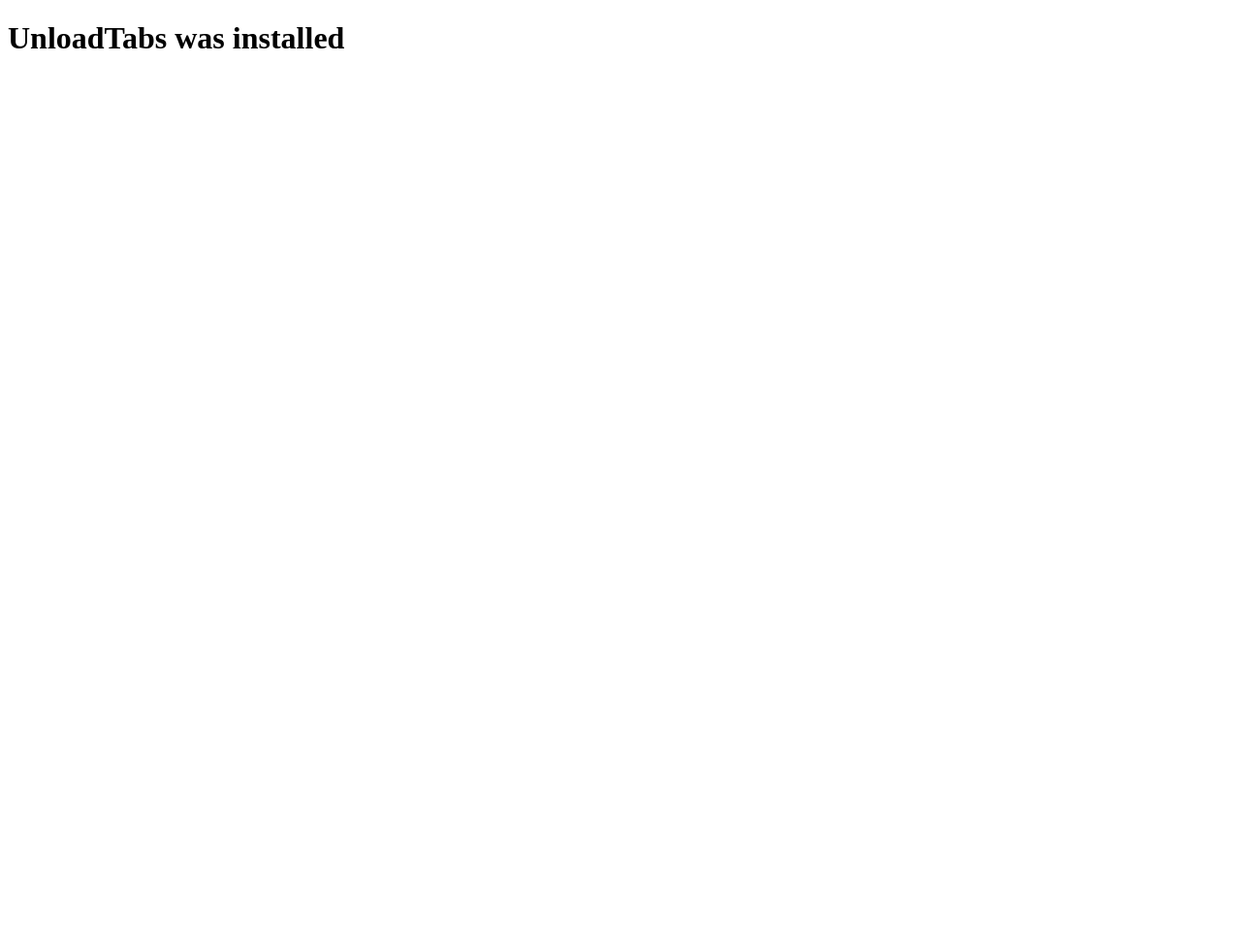
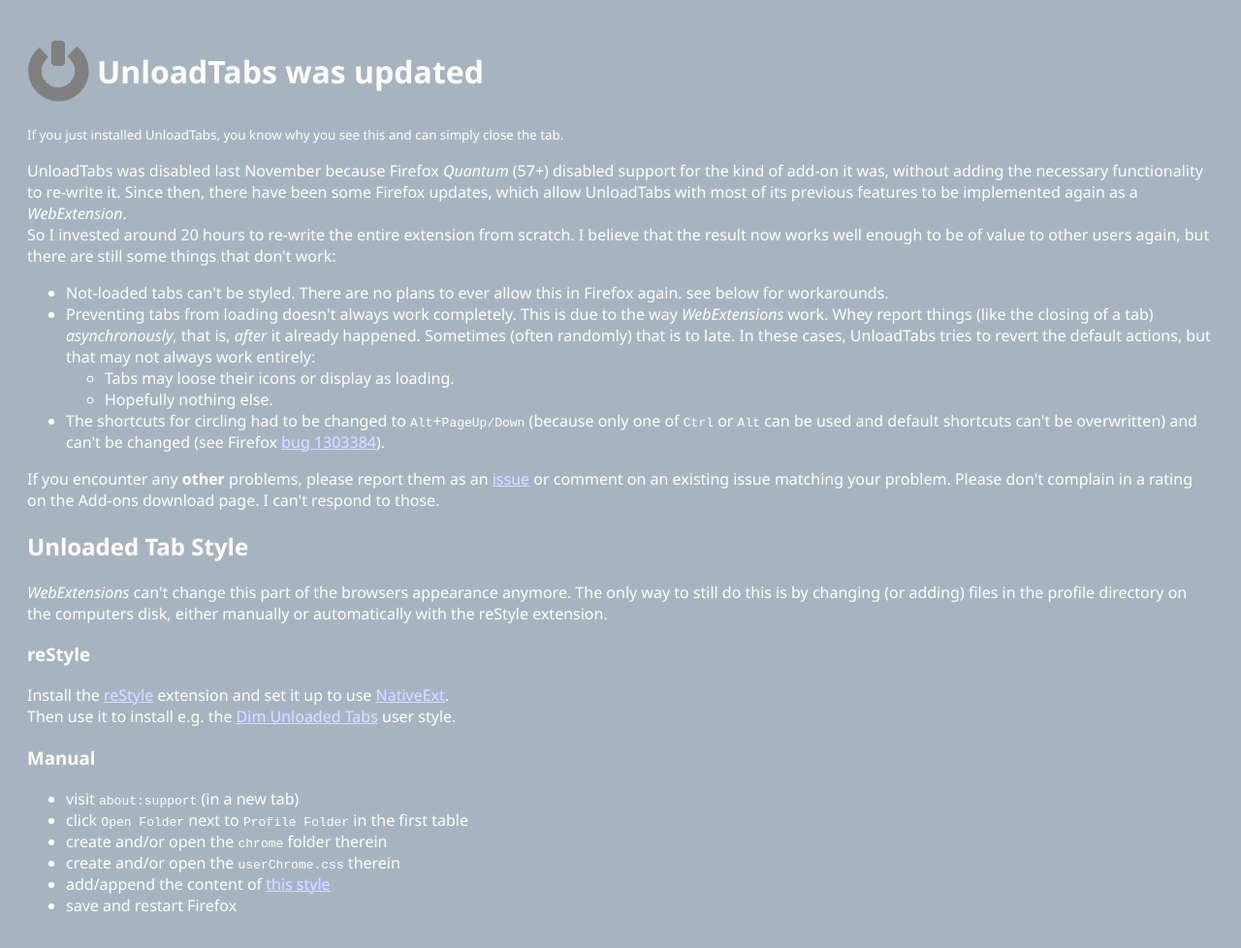
Before and after one commit to NiklasGollenstede/unload-tabs, a website: page views/installed.html in a window 1280 px wide. Shown: the whole page at 97% size. Before the commit the page ends 800 px from the top, so only its background shows below. Drawn offline with Linux system fonts and the light colour scheme.

Commit message:
documentation (3h)

```diff
--- a/background/index.js
+++ b/background/index.js
@@ -28,6 +28,8 @@
 /**
  * Interesting issues (https://bugzilla.mozilla.org/show_bug.cgi?id=<id>):
  * * [1420681]: let `Tabs.discard( , { forceDiscard:true, })`` discard tabs with 'beforeunload' handlers
+ * * [1303384]: UI for re-assigning an extension's command shortcut
+ * * [1320332]: Support overriding existing keybinding through WebExtensions (e.g. allow "Ctrl+Page(Up|Down)" or "Ctrl(+Shift)+Tab")
  */
 
 
--- a/background/tabs.js
+++ b/background/tabs.js
@@ -82,7 +82,7 @@
 
 
 // move within window
-listen(Tabs.onMoved, (id, { fromIndex: from, toIndex: to, }) => moveTab(id, fromIndex, toIndex));
+listen(Tabs.onMoved, (id, { fromIndex, toIndex, }) => moveTab(id, fromIndex, toIndex));
 function moveTab(id, from, to) {
 	debug && console.log('moveTab', ...arguments);
 	const tab = tabs.get(id); const move = query({ windowId: tab.windowId, });
--- a/build-config.js
+++ b/build-config.js
@@ -23,6 +23,7 @@
 	};
 
 	files['.'].push(
+		'dim-unloaded-tabs.css',
 		'many.png',
 	);
 
--- a/package.json
+++ b/package.json
@@ -11,7 +11,7 @@
 	},
 	"dependencies": {
 		"web-ext-build": "0.0.6",
-		"web-ext-utils": "0.0.16"
+		"web-ext-utils": "0.0.17"
 	},
 	"devDependencies": {
 		"babel-eslint": "7.1.1",
--- a/views/installed.html
+++ b/views/installed.html
@@ -1,9 +1,56 @@
 <!DOCTYPE html>
 <html>
 <head>
+	<meta http-equiv="Content-Type" content="text/html; charset=utf-8">
+	<link rel="icon" href="/icon.png">
+	<meta name="viewport" content="initial-scale=1, maximum-scale=1.0, user-scalable=no">
 	<title>Installed UnloadTabs</title>
+	<style type="text/css">
+		:root {
+			background: #424F5A; filter: invert(1) hue-rotate(180deg);
+			font-family: Segoe UI, Tahoma, sans-serif;
+			padding: 20px;
+		}
+		h1 * { vertical-align: middle; }
+		h1 img { margin-right: 8px; }
+	</style>
 </head>
 <body>
-	<h1>UnloadTabs was installed</h1>
+
+<h1><img src="/icon.png"><span>UnloadTabs was updated</span></h1>
+
+<p><small> If you just installed UnloadTabs, you know why you see this and can simply close the tab.</small></body></p>
+<p>UnloadTabs was disabled last November because Firefox <i>Quantum</i> (57+) disabled support for the kind of add-on it was, without adding the necessary functionality to re-write it.
+Since then, there have been some Firefox updates, which allow UnloadTabs with most of its previous features to be implemented again as a <i>WebExtension</i>.<br>
+So I invested around 20 hours to re-write the entire extension from scratch. I believe that the result now works well enough to be of value to other users again, but there are still some things that don't work:</p><ul>
+	<li>Not-loaded tabs can't be styled. There are no plans to ever allow this in Firefox again. see below for workarounds.</li>
+	<li>Preventing tabs from loading doesn't always work completely. This is due to the way <i>WebExtensions</i> work. Whey report things (like the closing of a tab) <i>asynchronously</i>, that is, <i>after</i> it already happened. Sometimes (often randomly) that is to late. In these cases, UnloadTabs tries to revert the default actions, but that may not always work entirely:</li><ul>
+		<li>Tabs may loose their icons or display as loading.</li>
+		<li>Hopefully nothing else.</li>
+	</ul>
+	<li>The shortcuts for circling had to be changed to <code>Alt</code>+<code>PageUp/Down</code> (because only one of <code>Ctrl</code> or <code>Alt</code> can be used and default shortcuts can't be overwritten) and can't be changed (see Firefox <a href="https://bugzilla.mozilla.org/show_bug.cgi?id=1303384">bug 1303384</a>).</li>
+</ul>
+<p>If you encounter any <b>other</b> problems, please report them as an <a href="https://github.com/NiklasGollenstede/unload-tabs/issues">issue</a> or comment on an existing issue matching your problem. Please don't complain in a rating on the Add-ons download page. I can't respond to those.</p>
+
+
+<h2>Unloaded Tab Style</h2>
+
+<p><i>WebExtensions</i> can't change this part of the browsers appearance anymore. The only way to still do this is by changing (or adding) files in the profile directory on the computers disk, either manually or automatically with the reStyle extension.</p>
+
+<h3>reStyle</h3>
+
+<p>Install the <a href="https://addons.mozilla.org/firefox/addon/re-style/" target="_blank">reStyle</a> extension and set it up to use <a href="https://github.com/NiklasGollenstede/native-ext" target="_blank">NativeExt</a>.<br>
+Then use it to install e.g. the <a href="https://github.com/NiklasGollenstede/unload-tabs/blob/master/dim-unloaded-tabs.css" target="_blank">Dim Unloaded Tabs</a> user style.</p>
+
+<h3>Manual</h3>
+<p><ul>
+	<li>visit <code>about:support</code> (in a new tab)</li>
+	<li>click <code>Open Folder</code> next to <code>Profile Folder</code> in the first table</li>
+	<li>create and/or open the <code>chrome</code> folder therein</li>
+	<li>create and/or open the <code>userChrome.css</code> therein</li>
+	<li>add/append the content of <a href="/dim-unloaded-tabs.css" target="_blank">this style</a></li>
+	<li>save and restart Firefox</li>
+</ul></p>
+
 </body>
 </html>
```
Also changed, not shown: dim-unloaded-tabs.css (added, +21 -0 lines).
